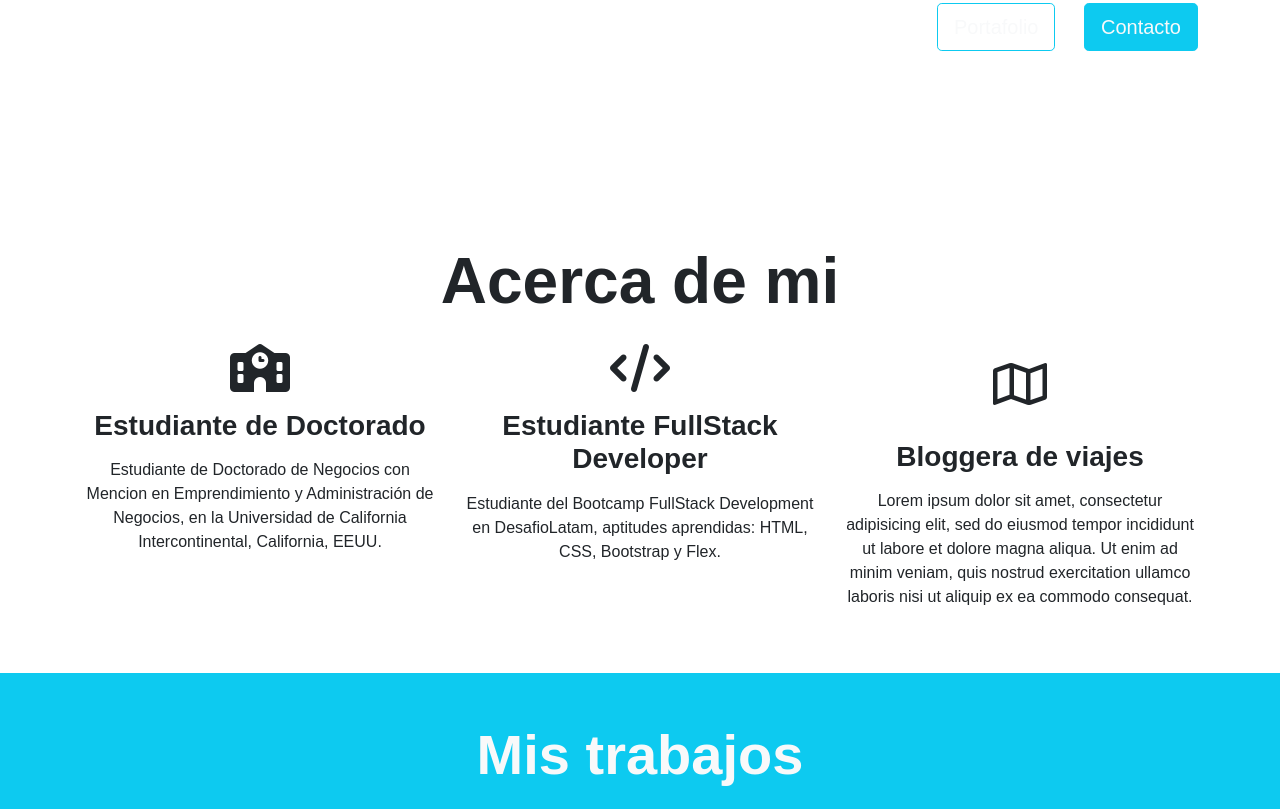
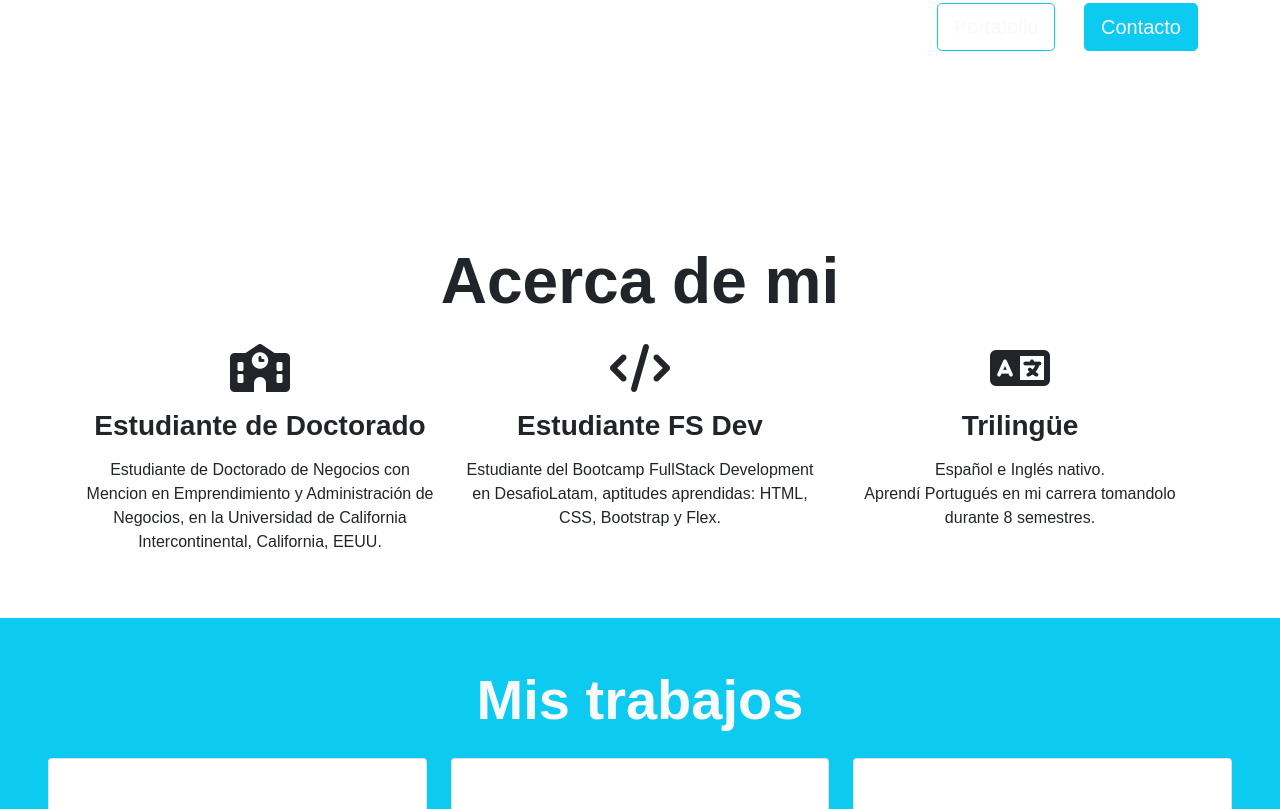
Before and after one commit to bentheornn/desafiolatam_git, a plain HTML site: page index.html in a window 1280 px wide. Shown: the part 501-1310 px from the top of the page. Drawn offline with nearby package versions, Linux system fonts and the light colour scheme.

Commit message:
langchang_3rd

```diff
--- a/index.html
+++ b/index.html
@@ -98,20 +98,19 @@
         </div>
         <div class="col-12 col-md-4">
           <i class="fa-solid fa-code fa-3x"></i>
-          <h3 class="my-3 fw-bold">Estudiante FullStack Developer</h3>
+          <h3 class="my-3 fw-bold">Estudiante FS Dev</h3>
           <p class="my-3">
             Estudiante del Bootcamp FullStack Development en DesafioLatam,
             aptitudes aprendidas: HTML, CSS, Bootstrap y Flex.
           </p>
         </div>
         <div class="col-12 col-md-4">
-          <i class="far fa-map fa-3x my-3"></i>
-          <h3 class="my-3 fw-bold">Bloggera de viajes</h3>
+          <i class="fa-solid fa-language fa-3x"></i>
+          <h3 class="my-3 fw-bold">Trilingüe</h3>
           <p class="my-3">
-            Lorem ipsum dolor sit amet, consectetur adipisicing elit, sed do
-            eiusmod tempor incididunt ut labore et dolore magna aliqua. Ut enim
-            ad minim veniam, quis nostrud exercitation ullamco laboris nisi ut
-            aliquip ex ea commodo consequat.
+            Español e Inglés nativo.
+            <br />
+            Aprendí Portugués en mi carrera tomandolo durante 8 semestres.
           </p>
         </div>
       </div>
```
